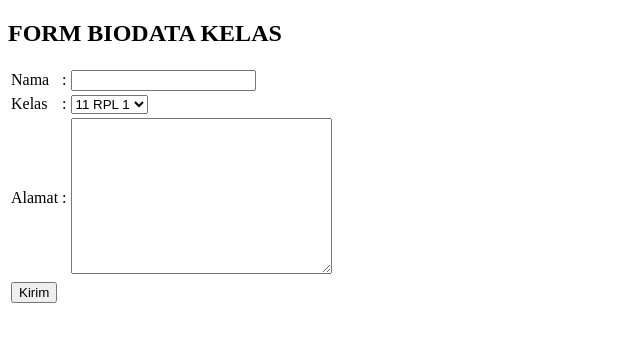
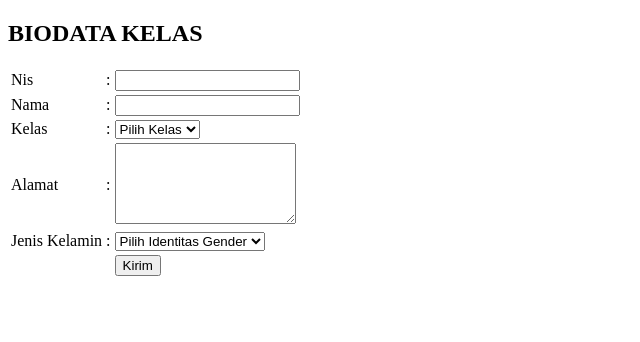
Before and after one commit to Haikal172/tugas_kelompok, a plain HTML site: page index.html in a window 1280 px wide. Shown: the whole page, without its empty margins (0-640 px from the left). Drawn offline with Linux system fonts and the light colour scheme.

Commit message:
update form biodata

```diff
--- a/index.html
+++ b/index.html
@@ -4,24 +4,31 @@
     <meta charset="UTF-8">
     <meta http-equiv="X-UA-Compatible" content="IE=edge">
     <meta name="viewport" content="width=device-width, initial-scale=1.0">
+    <link rel="stylesheet" href="style.css">
     <title>BIODATA</title>
 </head>
 <body>
+    <div class="wrapper">
 
-    <h2>FORM BIODATA KELAS</h2>
-
-    <form action="">
-            <table>
+        <h2>BIODATA KELAS</h2>
+        <form action="" method="POST">
+            <table >
+                <tr>
+                    <td>Nis</td>
+                    <td>:</td>
+                    <td><input type="text" name="nis"></td>
+                </tr>
                 <tr>
                     <td>Nama</td>
                     <td>:</td>
-                    <td><input type="text"></td>
+                    <td><input type="text" name="nama"></td>
                 </tr>
                 <tr>
                     <td>Kelas</td>
                     <td>:</td>
                     <td>
-                        <select name="" id="">
+                        <select name="kelas" id="">
+                            <option hidden>Pilih Kelas</option>
                             <option value="">11 RPL 1</option>
                             <option value="">11 RPL 2</option>
                         </select>
@@ -30,10 +37,30 @@
                 <tr>
                     <td>Alamat</td>
                     <td>:</td>
-                    <td><textarea name="" id="" cols="30" rows="10"></textarea></td>
+                    <td>
+                        <textarea name="alamat" id="" cols="" rows="5"></textarea>
+                    </td>
                 </tr>
-                <td><button type="submit" name="kirim">Kirim</button></td>
+                <tr>
+                    <td>Jenis Kelamin</td>
+                    <td>:</td>
+                    <td>
+                        <select name="" id="">
+                            <option hidden>Pilih Identitas Gender</option>
+                            <option name="jk" value="laki-laki">Laki - laki</option>
+                            <option name="jk" value=perempuan"">Perempuan</option>
+                        </select>
+                    </td>
+                </tr>
+                <tr>
+                    <td></td>
+                    <td></td>
+                    <td>
+                        <button type="submit" name="kirim">Kirim</button>
+                    </td>
+                </tr>
             </table>
-    </form>
+        </form>
+    </div>
 </body>
 </html>
```
